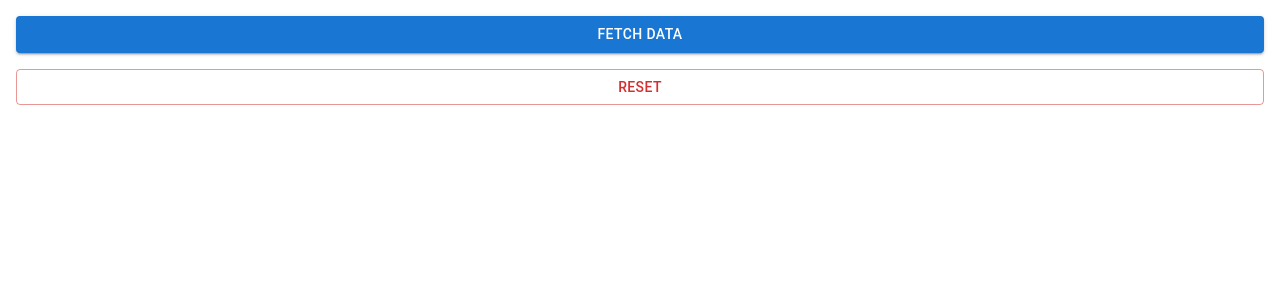
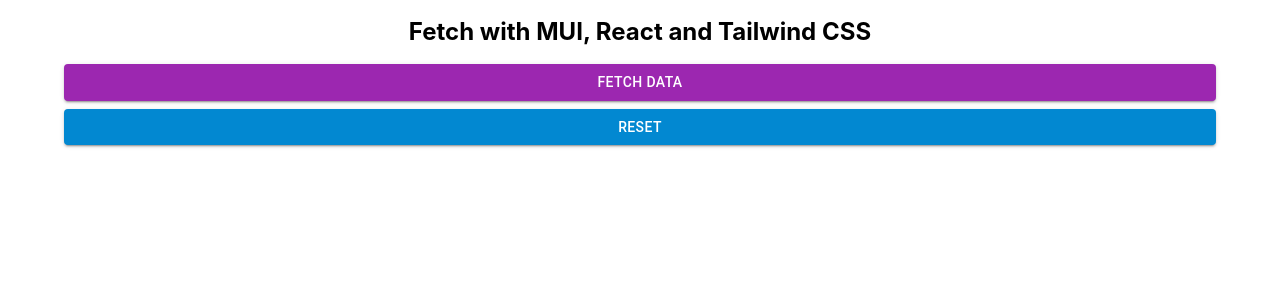
Before and after one commit to johnrusu/react-fetch-mui, a React (Create React App) app: page / in a window 1280 px wide. Shown: the top 300 px of the page. Built offline with nearby package versions, Linux system fonts and the light colour scheme.

Commit message:
feat: fixes

```diff
--- a/package.json
+++ b/package.json
@@ -15,6 +15,7 @@
     "@types/node": "^16.18.126",
     "@types/react": "^19.1.9",
     "@types/react-dom": "^19.1.7",
+    "ramda": "^0.31.3",
     "react": "^19.1.1",
     "react-dom": "^19.1.1",
     "react-scripts": "5.0.1",
@@ -48,6 +49,7 @@
     ]
   },
   "devDependencies": {
+    "@types/ramda": "^0.31.0",
     "autoprefixer": "^10.4.21",
     "postcss": "^8.5.6",
     "tailwindcss": "^3.4.17"
--- a/src/App.tsx
+++ b/src/App.tsx
@@ -1,12 +1,15 @@
-import React, { useState } from "react";
+import { useState } from "react";
 import ContainerLayout from "./ContainerLayout";
 import ButtonLayout from "./ButtonLayout";
-import CircularProgress from "@mui/material/CircularProgress";
+import Container from "@mui/material/Container";
 
 // const API_URL = "https://dog.ceo/api/breeds/image/random/20"; // Moved from constants.ts
 import { API_URL } from "./constants"; // Importing from constants.ts
 // utils.ts is not needed here as we are using the utility function directly in ContainerLayout
 import { isArrayNotEmpty } from "./utils"; // Importing utility function
+
+// Importing button texts from constants.ts
+import { BUTTON_TEXTS } from "./constants"; // Importing button texts from constants.ts
 
 function App() {
   const [data, setData] = useState<string[]>([]);
@@ -39,19 +42,24 @@
   };
   return (
     <div className="App relative">
-      {loading && (
-        <CircularProgress className="loading-indicator absolute z-20 right-1 bottom-1" />
-      )}
-      <div className="p-4 z-10 relative">
+      <h1 className="text-2xl font-bold text-center my-4">
+        {BUTTON_TEXTS.TITLE}
+      </h1>
+      <Container>
         <ButtonLayout
           handleClick={handleClick}
           resetData={resetData}
           loading={loading}
         />
         {isArrayNotEmpty(data) && (
-          <ContainerLayout data={data} className="image-container" />
+          <div className="mt-6">
+            <h6 className="text-lg font-semibold text-left">
+              {BUTTON_TEXTS.RESULTS}
+            </h6>
+            <ContainerLayout data={data} className="image-container mt-2" />
+          </div>
         )}
-      </div>
+      </Container>
     </div>
   );
 }
--- a/src/ButtonLayout.tsx
+++ b/src/ButtonLayout.tsx
@@ -1,10 +1,6 @@
 import React from "react";
 import { Button, Stack } from "@mui/material";
-
-const BUTTON_TEXTS = {
-  FETCH: "Fetch data",
-  RESET: "Reset",
-};
+import { BUTTON_TEXTS } from "./constants"; // Importing button texts from constants.ts
 
 interface ButtonLayoutProps {
   handleClick: () => Promise<void>;
@@ -17,23 +13,23 @@
   resetData,
   ...props
 }): React.ReactElement => {
-  const isDisabled = props.loading; // Disable buttons if loading
+  const isDisabled = props.loading || false; // Disable buttons if loading
   return (
-    <Stack className="Layout" flexDirection={"column"} spacing={2}>
+    <Stack className="Layout" flexDirection={"column"} spacing={1}>
       <Button
         variant="contained"
+        color="secondary"
         onClick={handleClick}
         {...props}
-        className={isDisabled ? "disabled" : ""}
+        disabled={isDisabled}
       >
         {BUTTON_TEXTS.FETCH}
       </Button>
       <Button
-        variant="outlined"
-        type="button"
+        variant="contained"
         onClick={resetData}
-        color="error"
-        className={`reset-button ${isDisabled ? "disabled" : ""}`}
+        disabled={isDisabled}
+        color="info"
       >
         {BUTTON_TEXTS.RESET}
       </Button>
--- a/src/Image.tsx
+++ b/src/Image.tsx
@@ -8,9 +8,18 @@
 }
 
 const Image: React.FC<ImageProps> = ({ src, alt, ...rest }) => {
+  const { children, ...restOfProps } = rest;
+
+  const openInNewWindow = (src: string) => {
+    window.open(src, "_blank");
+  };
   return (
-    <div className={`image-wrapper ${rest.className || ""}`}>
-      <img src={src} alt={alt || "Image"} {...rest} />
+    <div
+      className={`image-wrapper ${restOfProps.className || ""}`}
+      onClick={() => openInNewWindow(src)}
+    >
+      <img src={src} alt={alt || "Image"} />
+      {children}
     </div>
   );
 };
--- a/src/constants.ts
+++ b/src/constants.ts
@@ -1,3 +1,11 @@
+import { title } from "process";
+
 const API_URL = "https://dog.ceo/api/breeds/image/random/20";
+const BUTTON_TEXTS = {
+  FETCH: "Fetch data",
+  RESET: "Reset",
+  TITLE: "Fetch with MUI, React and Tailwind CSS",
+  RESULTS: "Results:",
+};
 
-export { API_URL };
+export { API_URL, BUTTON_TEXTS };
--- a/src/index.css
+++ b/src/index.css
@@ -29,7 +29,7 @@
 }
 
 .App {
-  overflow: hidden;
+  overflow-x: hidden;
   height: 100%;
 }
 
@@ -37,7 +37,6 @@
   display: flex;
   flex-wrap: wrap;
   gap: 10px;
-  margin-top: 20px;
   flex-direction: row;
 }
 
@@ -52,6 +51,6 @@
 }
 
 .image-container img:hover {
-  transform: scale(1.5);
-  transition: transform 0.3s ease;
+  opacity: 0.7;
+  transition: opacity 0.3s ease;
 }
--- a/src/utils.ts
+++ b/src/utils.ts
@@ -1,5 +1,29 @@
+import { anyPass, isEmpty, isNil } from "ramda";
+
 const isArrayNotEmpty = (arr: any[]): boolean => {
   return Array.isArray(arr) && arr.length > 0;
 };
 
-export { isArrayNotEmpty };
+/**
+ * Returns `true` if the given value is its type's empty value, `null` or `undefined`.
+ *
+ * @func isNilOrEmpty
+ * @memberOf Validator
+ * @category Validator
+ * @sig * -> Boolean
+ * @param {*} val The value to test
+ * @return {Boolean}
+ * @see {@link http://ramdajs.com/docs/#isEmpty|isEmpty}, {@link http://ramdajs.com/docs/#isNil|isNil}
+ * @example
+ *
+ * Validator.isNilOrEmpty([1, 2, 3]); //=> false
+ * Validator.isNilOrEmpty([]); //=> true
+ * Validator.isNilOrEmpty(''); //=> true
+ * Validator.isNilOrEmpty(null); //=> true
+ * Validator.isNilOrEmpty(undefined): //=> true
+ * Validator.isNilOrEmpty({}); //=> true
+ * Validator.isNilOrEmpty({length: 0}); //=> false
+ */
+const isNilOrEmpty = anyPass([isNil, isEmpty]);
+
+export { isEmpty, anyPass, isNil, isArrayNotEmpty, isNilOrEmpty };
```
Also changed, not shown: src/ContainerLayout.tsx (+26 -11 lines), 1 other file (tests, documents, lock files or other folders).
